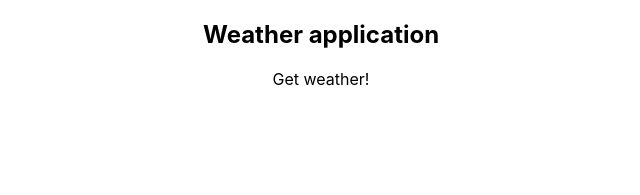
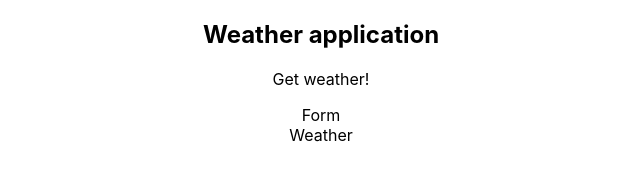
Before and after one commit to vosem/weather, a React (Create React App) app: page / in a window 1280 px wide. Shown: the top 195 px of the page, without its empty margins (319-959 px from the left). Built offline with nearby package versions, Linux system fonts and the light colour scheme.

Commit message:
further development

```diff
--- a/src/App.js
+++ b/src/App.js
@@ -1,12 +1,25 @@
 import React, { Component } from "react";
 import Info from "./components/info";
+import Form from "./components/form";
+import Weather from "./components/weather";
 import "./App.css";
 
+const API_KEY = "8f3402da9f52d031b9f9d6d8727b3798";
+
 class App extends Component {
+
+  gettingWaether = async () => {
+    const api_url = await fetch(`https://api.openweathermap.org/data/2.5/weather?q=Kiev,ua&appid=${API_KEY}&units=metric`);
+    const data = api_url.json();
+    console.log(data);
+  }
+
   render() {
     return (
       <div class="App">
         <Info />
+        <Form />
+        <Weather />
       </div>
     );
   }
--- /dev/null
+++ b/src/components/form.js
@@ -0,0 +1,11 @@
+import React, { Component } from "react";
+
+class Form extends Component {
+	render(){
+		return (
+			<div>Form</div>
+		);
+	}
+}
+
+export default Form;
--- /dev/null
+++ b/src/components/weather.js
@@ -0,0 +1,12 @@
+import React, { Component } from "react";
+
+class Weather extends Component {
+	render() {
+		return (
+			<div>Weather</div>
+
+			);
+	}
+}
+
+export default Weather;
```
Also changed, not shown: 1 other file (tests, documents, lock files or other folders).
